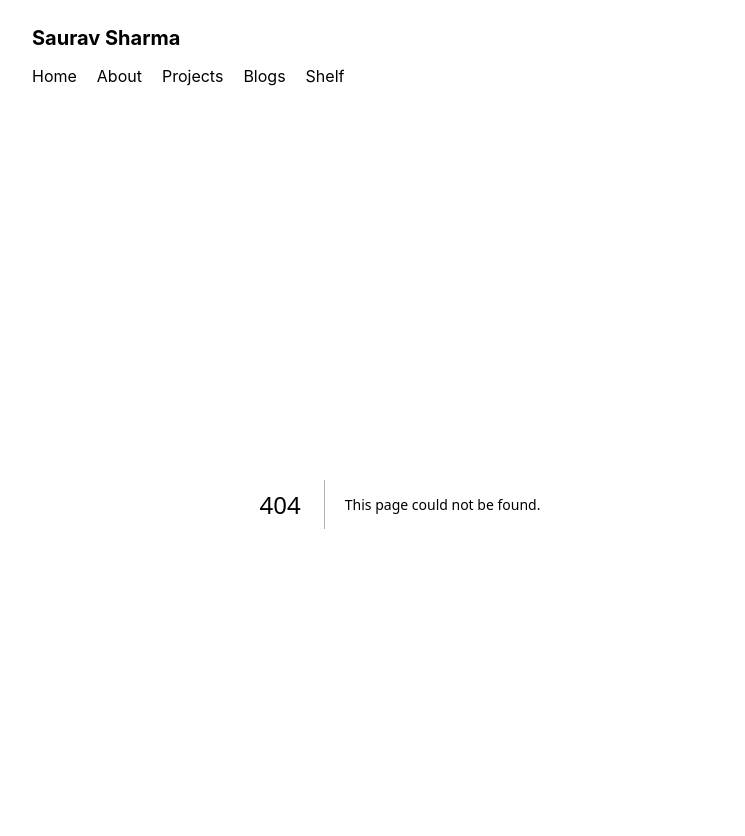
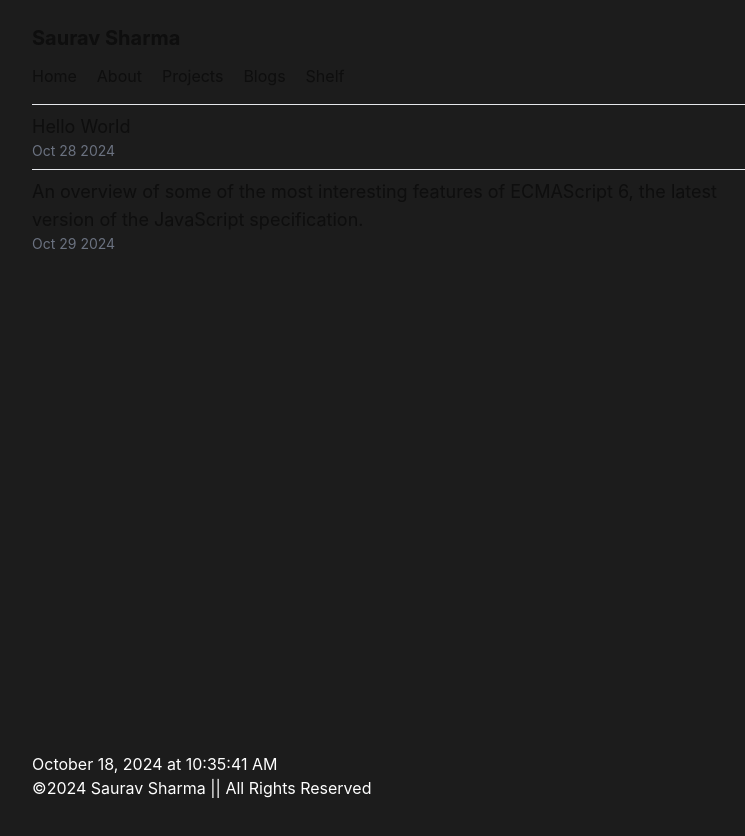
Before and after one commit to aniketsaurav18/saurav, a Next.js app: page /blogs in a window 1280 px wide. Before the commit this address had no page. Shown: the top 836 px of the page, without its empty margins (240-985 px from the left). After the commit the page ends 800 px from the top, so only its background shows below. Built offline with nearby package versions, Linux system fonts and the light colour scheme.

Commit message:
added blog page

```diff
--- a/src/app/blog/components/tweet.css
+++ b/src/app/blog/components/tweet.css
@@ -42,6 +42,7 @@
   --tweet-color-blue-secondary: theme("colors.white");
   --tweet-color-blue-secondary-hover: #333;
   --tweet-font-color-secondary: theme("colors.gray.400");
+  margin: 0 auto;
 }
 
 .tweet .react-tweet-theme p {
--- a/src/app/blog/components/tweet.tsx
+++ b/src/app/blog/components/tweet.tsx
@@ -11,7 +11,7 @@ interface TweetArgs {
 export async function ReactTweet({ id, caption }: TweetArgs) {
   return (
     <div className="tweet my-6">
-      <div className={`flex justify-center`}>
+      <div className={`flex justify-center my-0`}>
         <Tweet id={id} fallback={<TweetSkeleton />} />
       </div>
       {caption && <Caption>{caption}</Caption>}
--- /dev/null
+++ b/src/app/blogs/page.tsx
@@ -0,0 +1,21 @@
+import postData from "@/app/post.json";
+
+export default function Blogs() {
+  return (
+    <div>
+      <ul>
+        {postData.posts.map((post) => (
+          <li
+            key={post.id}
+            className="flex flex-col text-[1rem] sm:text-lg py-2 justify-center cursor-pointer transition-[background-color] hover:bg-gray-100 dark:hover:bg-[#242424] active:bg-gray-200 dark:active:bg-[#222] border-y border-gray-200 dark:border-[#313131] border-b-0"
+          >
+            <h2 className="dark:text-gray-100 ">{post.title}</h2>
+            <span className="text-gray-500 dark:text-gray-400 text-sm">
+              {post.date}
+            </span>
+          </li>
+        ))}
+      </ul>
+    </div>
+  );
+}
--- a/src/app/layout.tsx
+++ b/src/app/layout.tsx
@@ -33,7 +33,7 @@ export default function RootLayout({
       >
         <Header />
         <Navbar />
-        <main className="w-full">{children}</main>
+        <main className="flex-grow w-full">{children}</main>
         <Footer />
       </body>
     </html>
--- a/src/components/ProjectsCard.tsx
+++ b/src/components/ProjectsCard.tsx
@@ -13,7 +13,7 @@ const ProjectsCard = ({
   projectLogo,
 }: ProjectCardProps) => {
   return (
-    <div className="bg-zinc-200/50 dark:bg-[#1E1C1C] cursor-pointer p-3 rounded-lg my-2">
+    <div className="bg-zinc-200/50 dark:bg-[#222222] cursor-pointer p-3 rounded-lg my-2">
       <div className="flex flex-col items-center">
         <div className="flex items-center h-full w-full gap-3 ">
           <img
```
